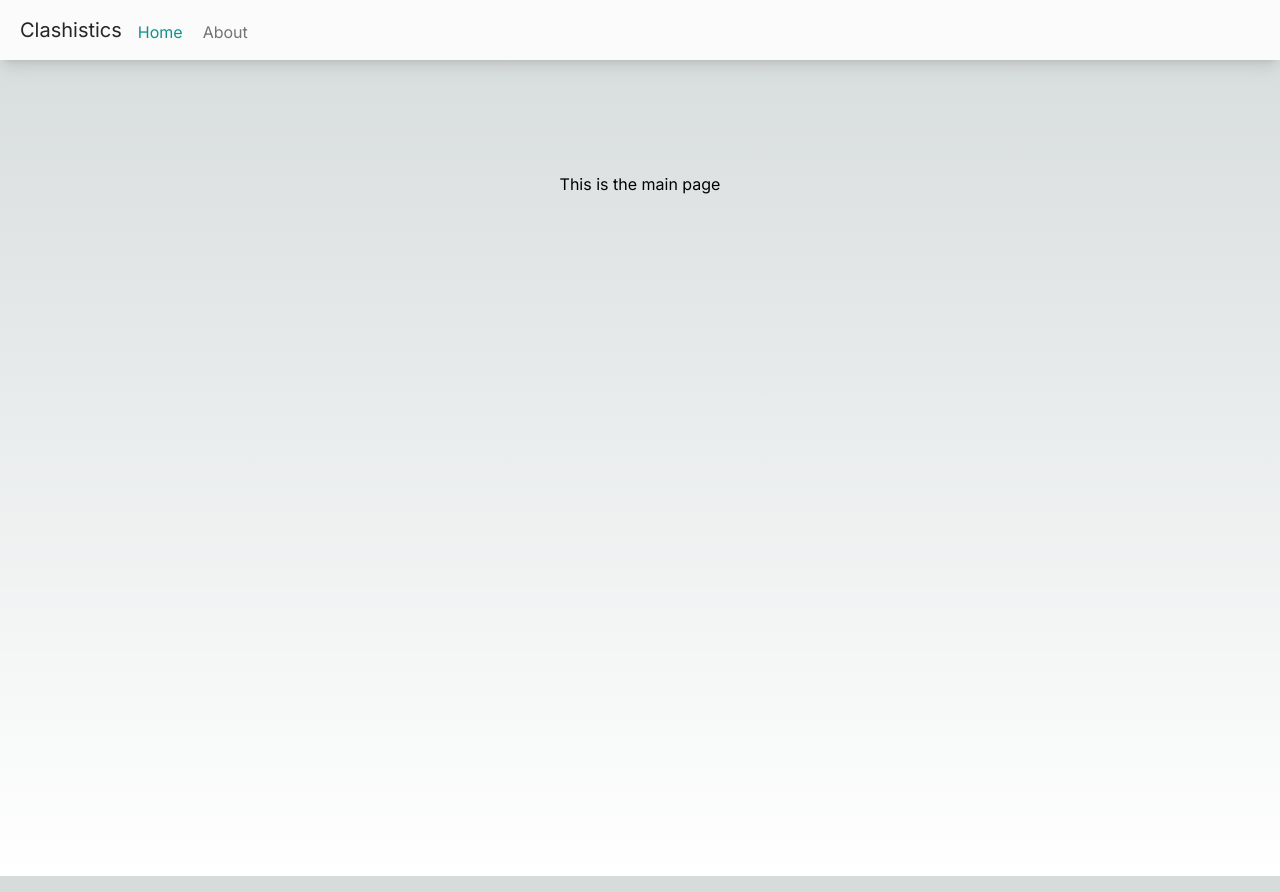
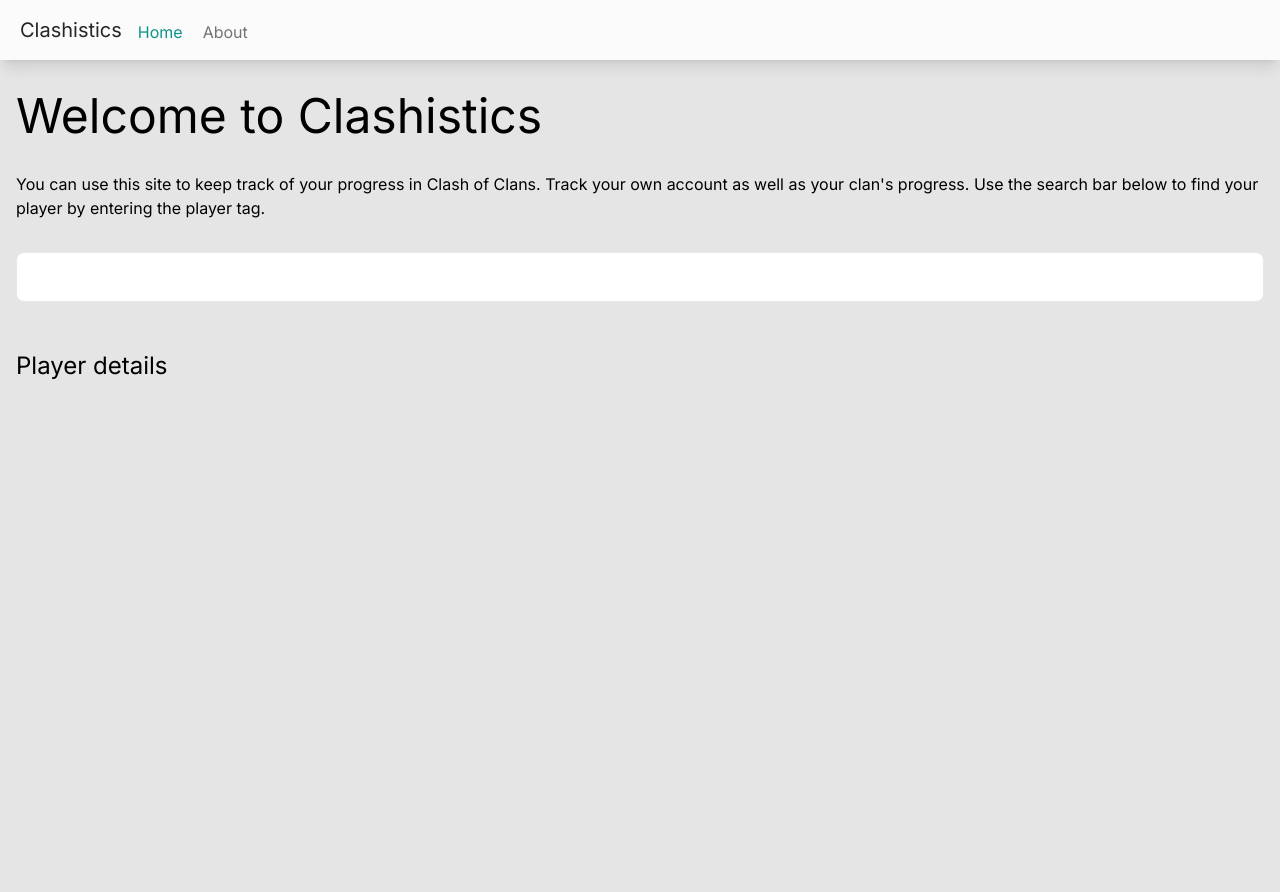
Before and after one commit to pghant/clashistics, a Next.js app: page / in a window 1280 px wide. Built offline with nearby package versions, Linux system fonts and the light colour scheme.

Commit message:
Add search bar

```diff
--- a/app/globals.css
+++ b/app/globals.css
@@ -1,27 +1,3 @@
 @tailwind base;
 @tailwind components;
 @tailwind utilities;
-
-:root {
-  --foreground-rgb: 0, 0, 0;
-  --background-start-rgb: 214, 219, 220;
-  --background-end-rgb: 255, 255, 255;
-}
-
-@media (prefers-color-scheme: dark) {
-  :root {
-    --foreground-rgb: 255, 255, 255;
-    --background-start-rgb: 0, 0, 0;
-    --background-end-rgb: 0, 0, 0;
-  }
-}
-
-body {
-  color: rgb(var(--foreground-rgb));
-  background: linear-gradient(
-      to bottom,
-      transparent,
-      rgb(var(--background-end-rgb))
-    )
-    rgb(var(--background-start-rgb));
-}
--- a/app/layout.tsx
+++ b/app/layout.tsx
@@ -17,7 +17,9 @@
 }) {
   return (
     <html lang="en">
-      <body className={inter.className}>
+      <body
+        className={`${inter.className} text-black bg-neutral-200 dark:text-white dark:bg-black`}
+      >
         <Nav />
         <main className="container mx-auto min-h-screen px-4 mt-4">
           {children}
--- a/app/page.tsx
+++ b/app/page.tsx
@@ -1,7 +1,21 @@
 export default function Home() {
   return (
-    <main className="flex min-h-screen flex-col items-center justify-between p-24">
-      This is the main page
-    </main>
+    <>
+      <section>
+        <h1 className="text-5xl my-8">Welcome to Clashistics</h1>
+        <p className="mt-4">
+          You can use this site to keep track of your progress in Clash of
+          Clans. Track your own account as well as your clan&#39;s progress. Use
+          the search bar below to find your player by entering the player tag.
+        </p>
+        <input
+          type="text"
+          className="w-full my-8 p-3 rounded-lg border focus:border-teal-600 focus:outline-none dark:bg-neutral-600 dark:border-neutral-600 dark:focus:border-teal-400"
+        />
+      </section>
+      <section>
+        <h2 className="text-2xl my-4">Player details</h2>
+      </section>
+    </>
   );
 }
```
